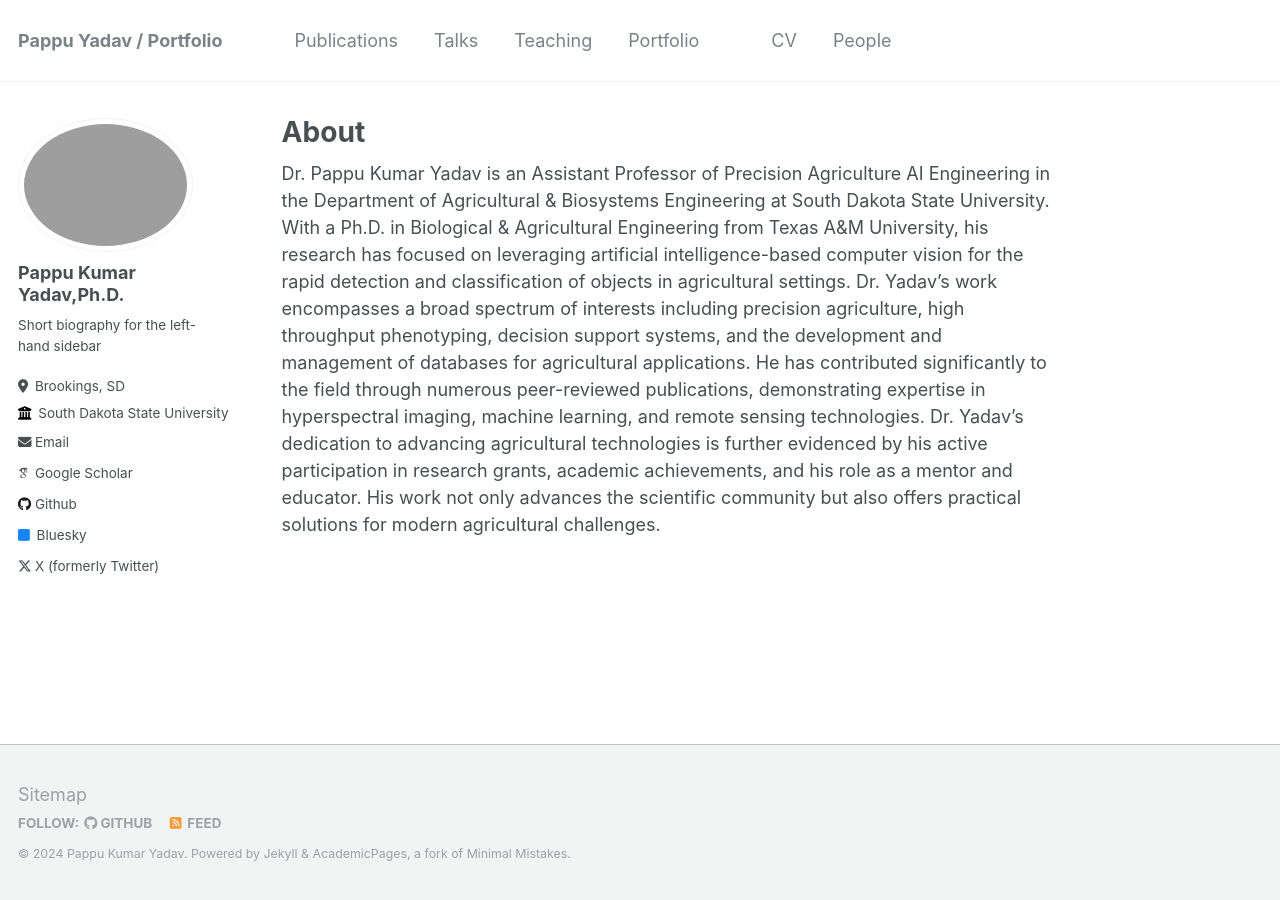
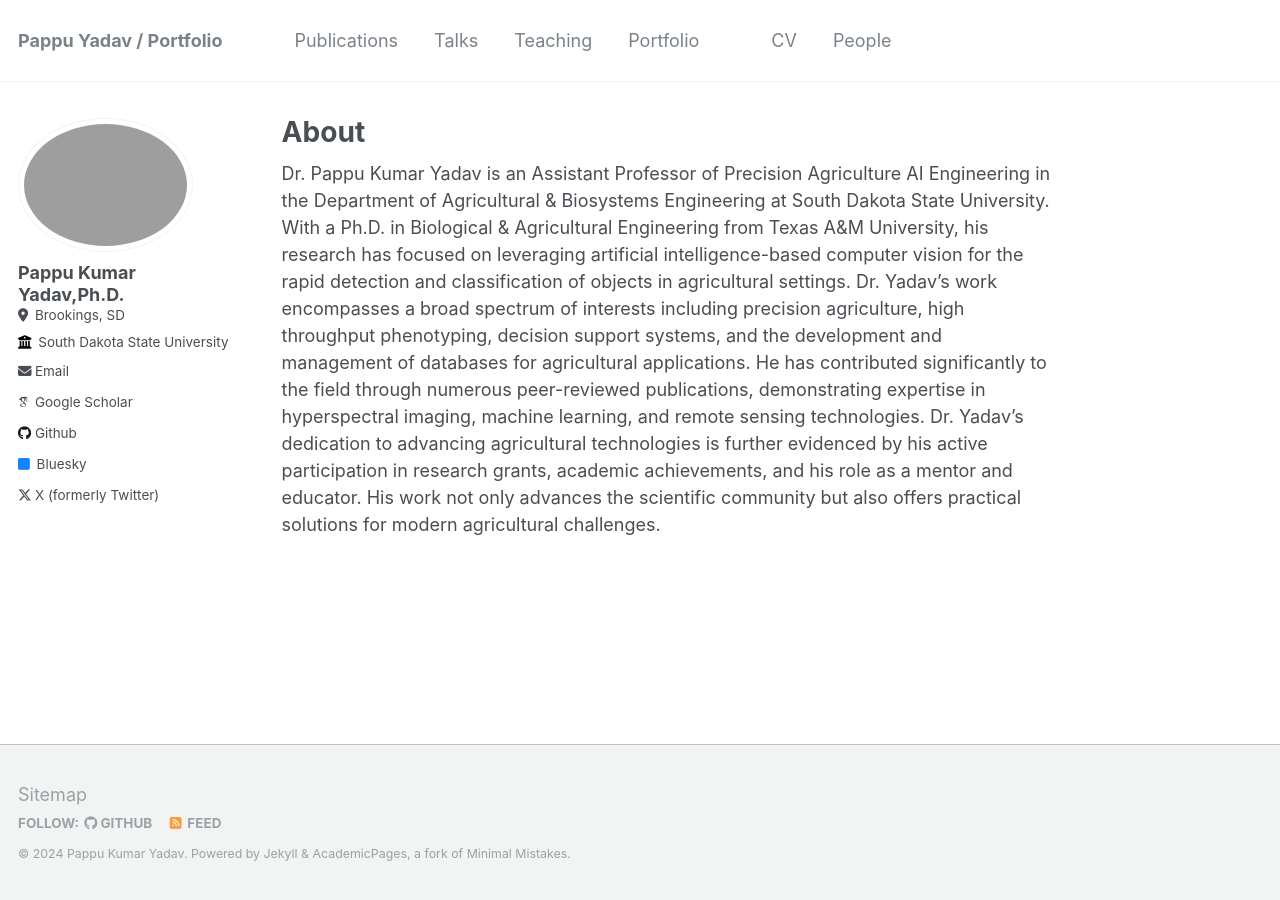
Before and after one commit to pappuyadav/pappuyadav.github.io, a Jekyll site: the page built from _pages/about.md, in a window 1280 px wide. Built offline with Jekyll 4.4.1, drawn with Linux system fonts in a browser that asks for light colours; some web fonts are replaced.

Commit message:
Update _config.yml

```diff
--- a/_config.yml
+++ b/_config.yml
@@ -24,7 +24,7 @@ author:
   avatar           : "profile.jpg"
   name             : "Pappu Kumar Yadav,Ph.D."
   pronouns         : # example: "she/her"
-  bio              : "Short biography for the left-hand sidebar"
+  bio              : #"Short biography for the left-hand sidebar"
   location         : "Brookings, SD"
   employer         : "South Dakota State University"
   uri              : # URL
@@ -119,7 +119,7 @@ yandex_site_verification :
 
 # Social Sharing
 twitter:
-  username               : &twitter
+  username               : &pappu_k_yadav
 facebook:
   username               :
   app_id                 :
```
